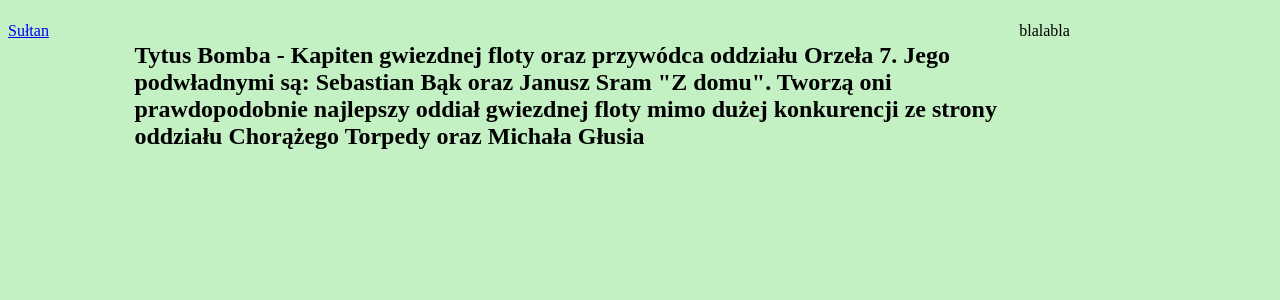
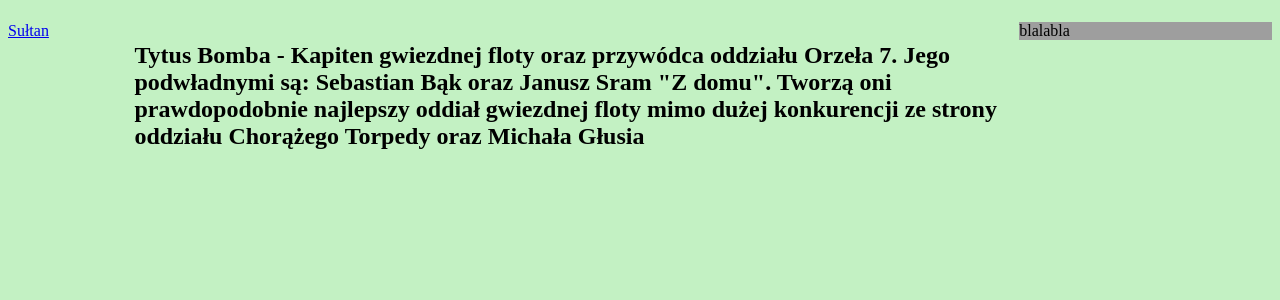
Before and after one commit to DawidPuchta/kapitanbomba, a PHP site: page /bomba.html in a window 1280 px wide. Shown: the part 58-358 px from the top of the page. Run offline with PHP 8.4, Linux system fonts and the light colour scheme; grey boxes are pictures that could not be loaded.

Commit message:
Update style.css

```diff
--- a/style.css
+++ b/style.css
@@ -18,4 +18,5 @@
 .right{
     float: left;
     width: 20%;
+  background-image: url('main/kapitanbomba/Pudzian.jpg');
 }
```
